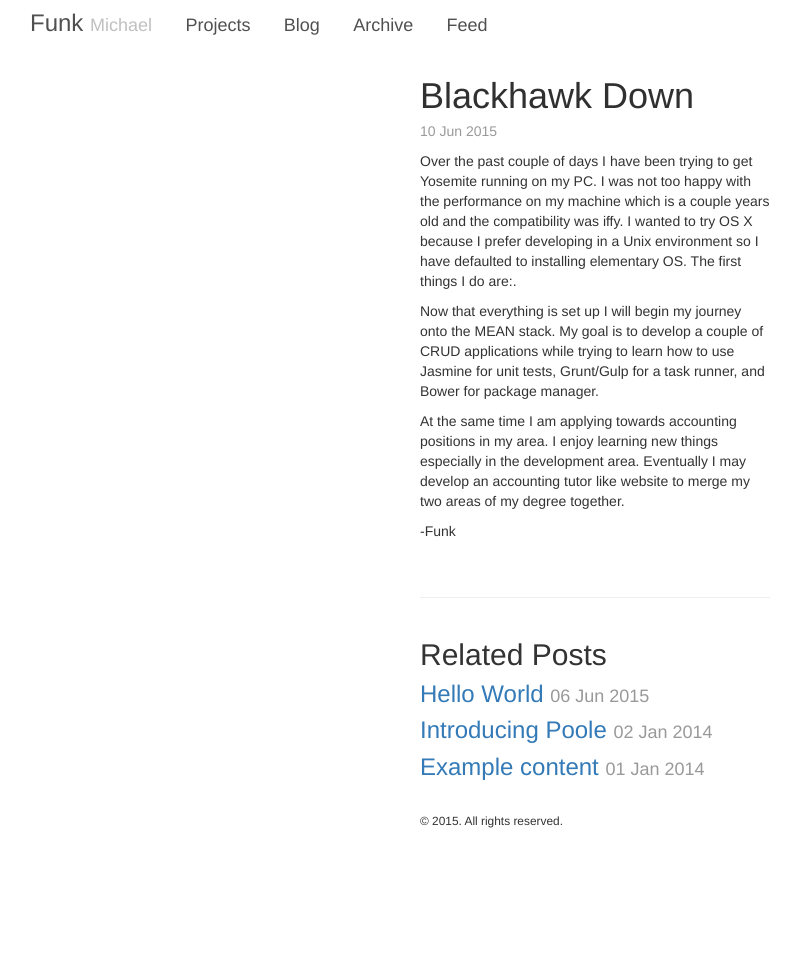
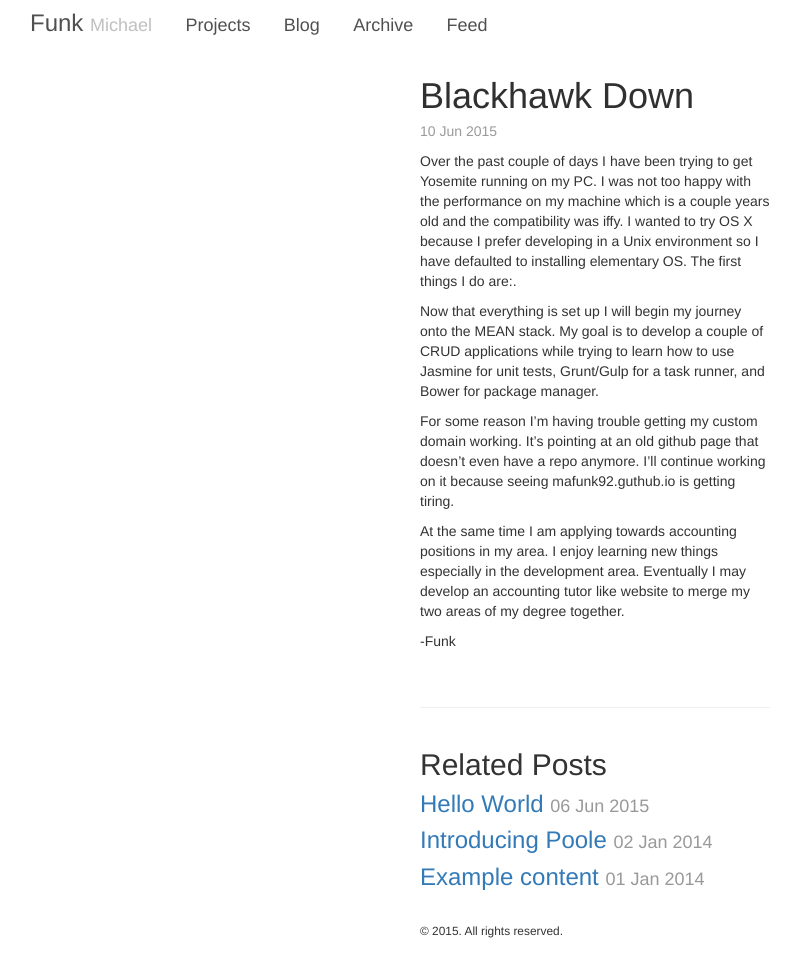
Before and after one commit to mafunk92/mafunk92.github.io, a Jekyll site: the page built from blog/_posts/2015-06-10-blackhawk-down.md, in a window 1280 px wide. Shown: the whole page, without its empty margins (45-846 px from the left). Built offline with Jekyll 4.4.1, drawn with Linux system fonts in a browser that asks for light colours; before the commit the page ends 900 px from its top, so only the background shows below that.

Commit message:
Update 2015-06-10-blackhawk-down.md

```diff
--- a/blog/_posts/2015-06-10-blackhawk-down.md
+++ b/blog/_posts/2015-06-10-blackhawk-down.md
@@ -9,6 +9,8 @@ Over the past couple of days I have been trying to get Yosemite running on my PC
 
 Now that everything is set up I will begin my journey onto the MEAN stack. My goal is to develop a couple of CRUD applications while trying to learn how to use Jasmine for unit tests, Grunt/Gulp for a task runner, and Bower for package manager.
 
+For some reason I'm having trouble getting my custom domain working. It's pointing at an old github page that doesn't even have a repo anymore. I'll continue working on it because seeing mafunk92.guthub.io is getting tiring.
+
 At the same time I am applying towards accounting positions in my area. I enjoy learning new things especially in the development area. Eventually I may develop an accounting tutor like website to merge my two areas of my degree together.
 
 -Funk
```
